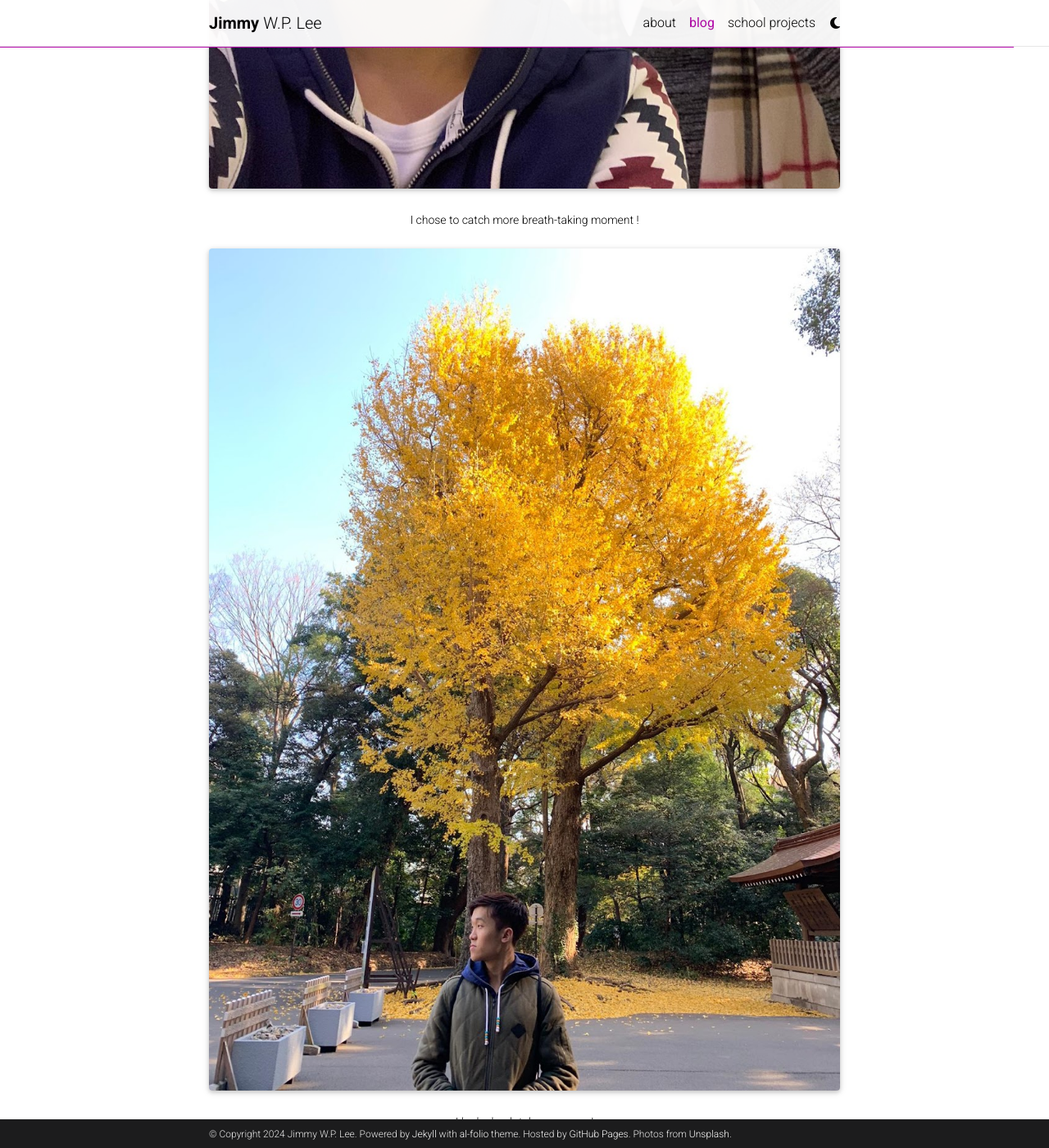
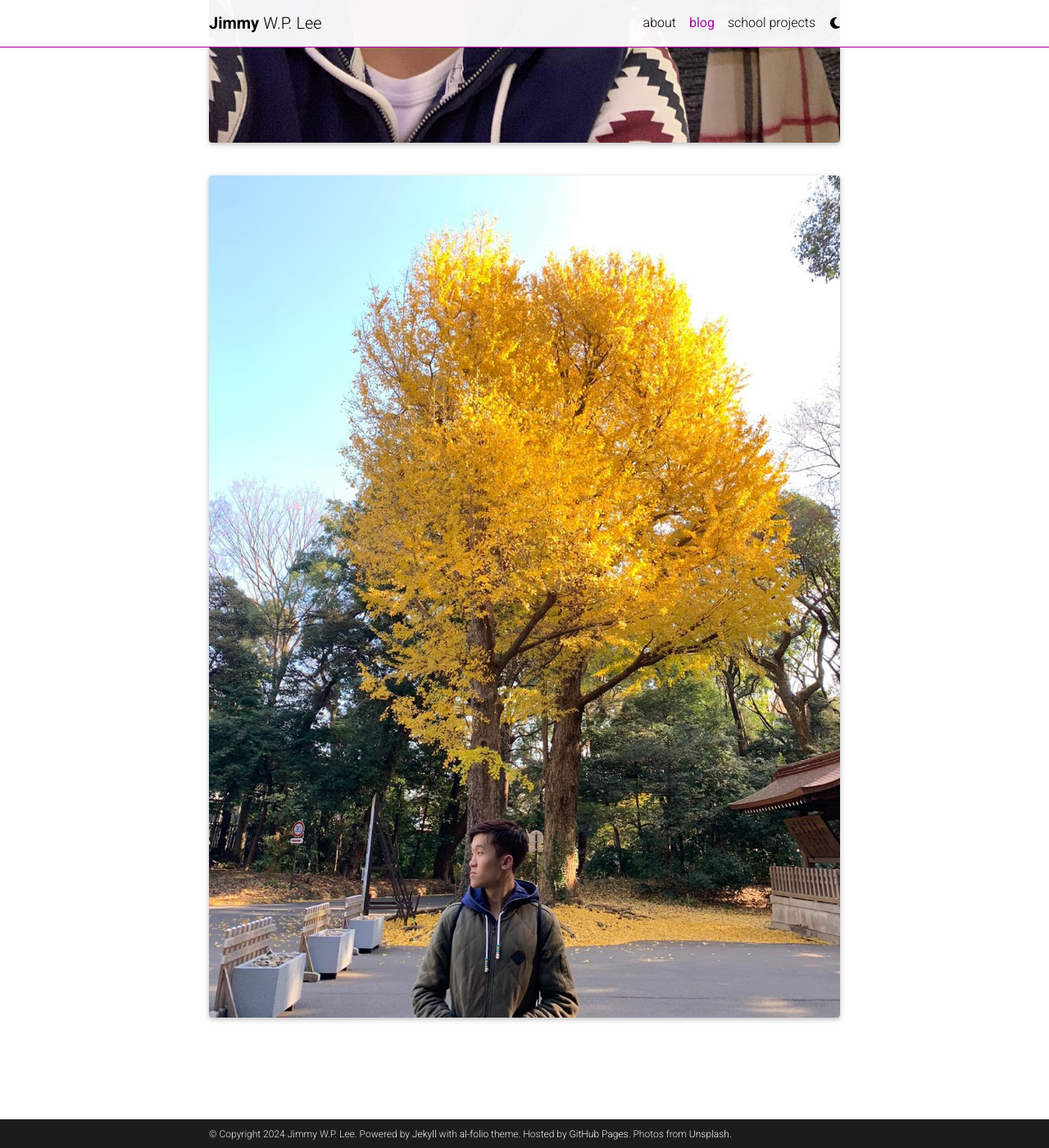
Before and after one commit to j4M0Fj1MMy/j4M0Fj1MMy.github.io, a Jekyll site: the page built from _posts/2023-11-02-stevejobs.md, in a window 1280 px wide and 1400 px high, scrolled down 2083 px. Shown: the whole window at 82% size. Built offline with Jekyll 4.4.1, drawn with Linux system fonts in a browser that asks for light colours; full-size pictures stand in for the smaller copies a plugin makes; comment, search, counter and statistics services are not loaded; a style sheet for code colours, icons or effects is not loaded.

Commit message:
Update 2023-11-02-stevejobs.md

```diff
--- a/_posts/2023-11-02-stevejobs.md
+++ b/_posts/2023-11-02-stevejobs.md
@@ -35,7 +34,7 @@
     </div>
 </div>
 <div class="caption">
-    I chose to catch more breath-taking moment !
+    <!-- I chose to catch more breath-taking moment ! -->
 </div>
 
 <div class="row">
@@ -44,5 +43,5 @@
     </div>
 </div>
 <div class="caption">
-    I look absolutely awesome !
+    <!-- I look absolutely awesome ! -->
 </div>
```
Also changed, not shown: other parts of _posts/2023-11-02-stevejobs.md (+0 -1 lines).
